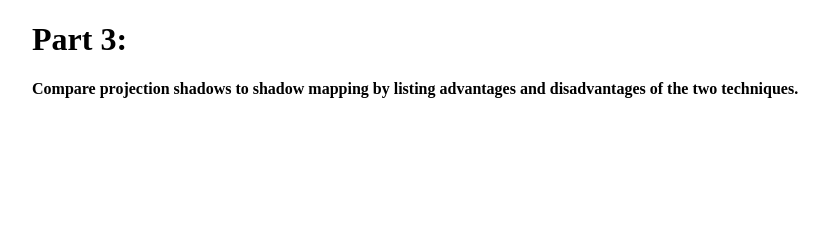
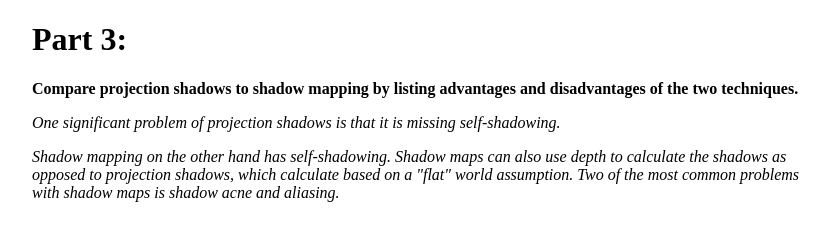
Before and after one commit to TSandfeld/Graphics, a plain HTML site: page Worksheet 8 - Lenny/part3.html in a window 1280 px wide. Shown: the whole page, without its empty margins (224-1054 px from the left). Drawn offline with Linux system fonts and the light colour scheme.

Commit message:
Last answers added

```diff
--- a/Worksheet 8 - Lenny/part3.html
+++ b/Worksheet 8 - Lenny/part3.html
@@ -17,7 +17,12 @@
 
     <i>
         <p>
-
+            One significant problem of projection shadows is that it is missing self-shadowing.
+        </p>
+        <p>
+            Shadow mapping on the other hand has self-shadowing. Shadow maps can also use depth to calculate
+            the shadows as opposed to projection shadows, which calculate based on a "flat" world assumption.
+            Two of the most common problems with shadow maps is shadow acne and aliasing.
         </p>
     </i>
 </body>
```
Also changed, not shown: Worksheet 3/part3.html (+4 -1 lines), Worksheet 3/12.png (added), Worksheet 3/3.png (added), Worksheet 3/rxry.PNG (deleted), Worksheet 3/scale.PNG (deleted), Worksheet 3/translation.PNG (deleted).
